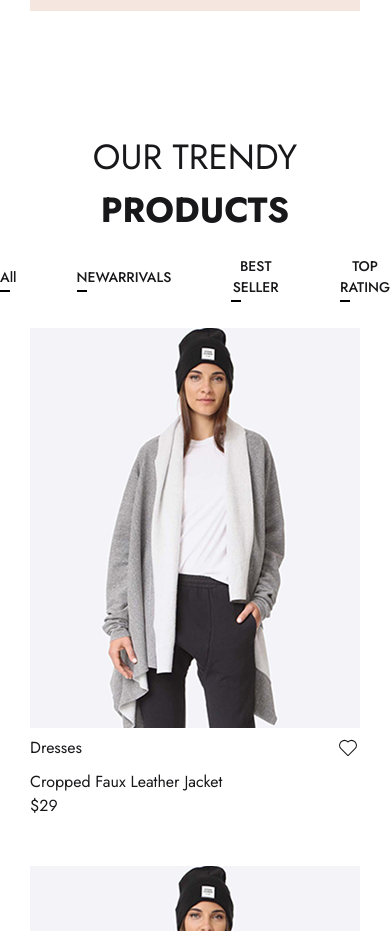
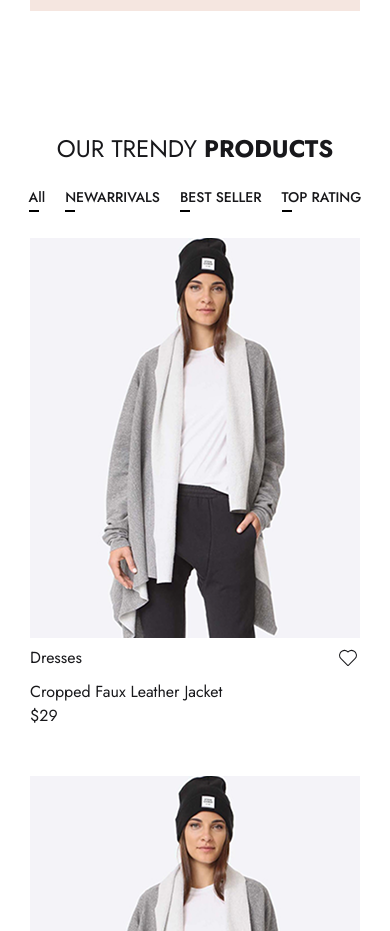
Before and after one commit to hubertDgomes/UOMO, a React (Vite) app: page / in a window 390 px wide. Shown: the part 1960-2891 px from the top of the page. Built offline with nearby package versions, Linux system fonts and the light colour scheme.

Commit message:
Refactor Trendy component for improved text styling and layout responsiveness

```diff
--- a/src/components/layouts/Trendy.jsx
+++ b/src/components/layouts/Trendy.jsx
@@ -33,10 +33,10 @@ const Trendy = () => {
     <>
       <Container className={"py-[60px]"}>
         <div className="text-center">
-          <p className="text-[35px] font-Menu ">
+          <p className="text-[24px] lg:text-[35px] font-Menu ">
             OUR TRENDY <span className="font-bold">PRODUCTS</span>
           </p>
-          <Flex className={"justify-center gap-x-[60px] mt-[20px]"}>
+          <Flex className={"justify-center gap-x-[20px] lg:gap-x-[60px] mt-[20px]"}>
             <Menu text={"All"} />
             <Menu text={"NEWARRIVALS"} />
             <Menu text={"BEST SELLER"} />
```
